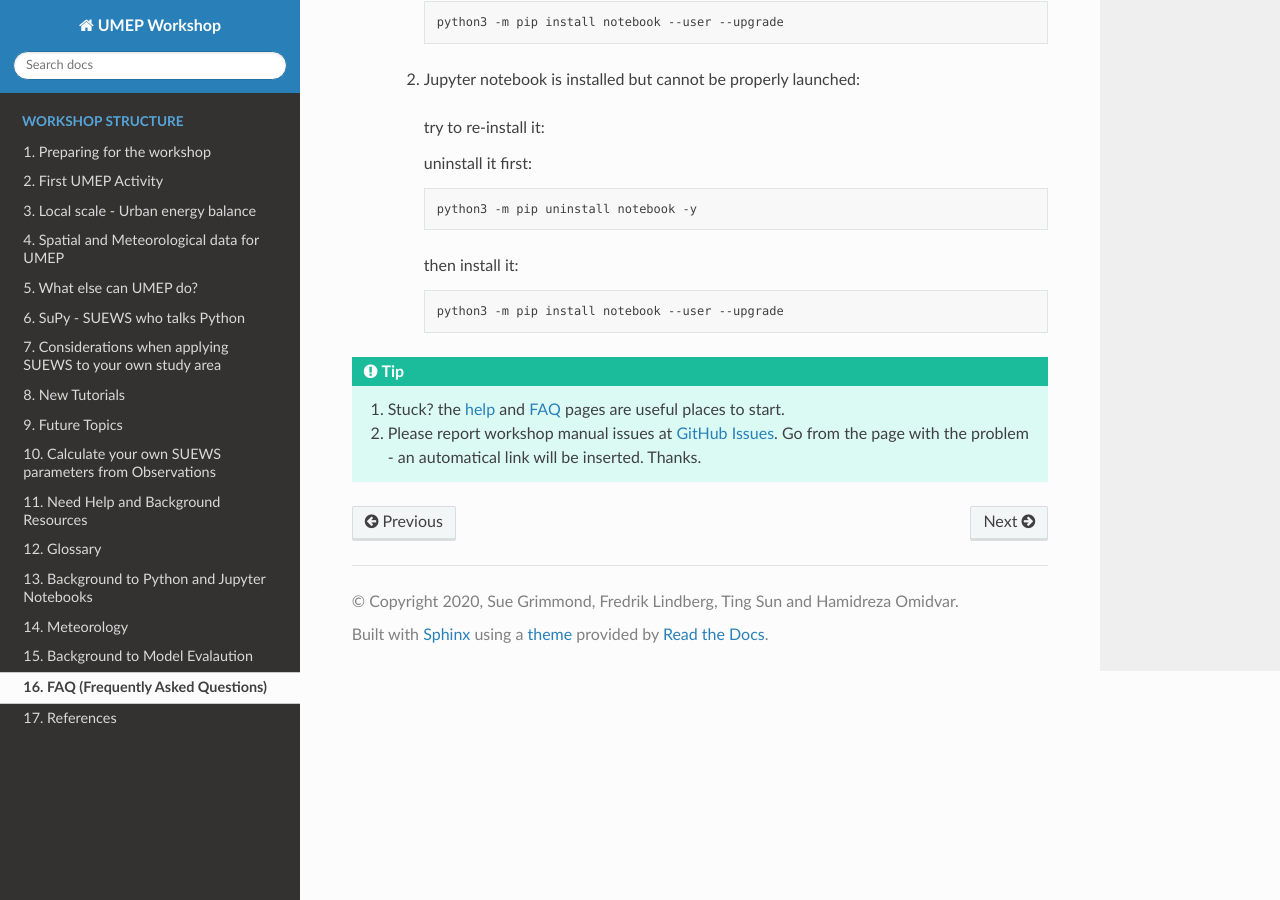
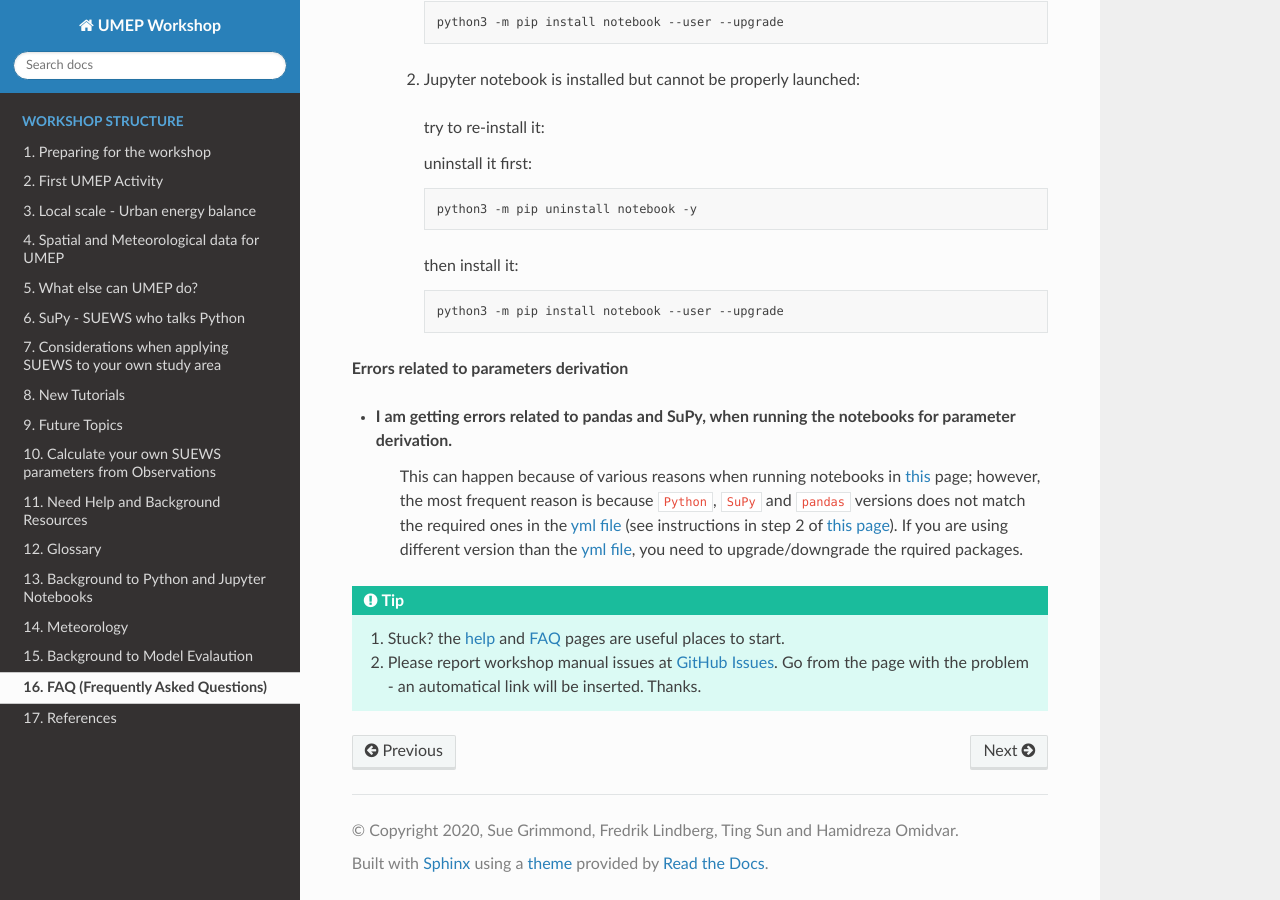
Before and after one commit to Urban-Meteorology-Reading/UMEP-Workshop, a Sphinx documentation site: the page built from source/FAQ.rst, in a window 1280 px wide and 900 px high, scrolled down 2771 px. Built offline with Sphinx 7.4.7 and the Read the Docs theme 2.0.0, drawn with Linux system fonts in a browser that asks for light colours.

Commit message:
updating FAQ

```diff
--- a/source/FAQ.rst
+++ b/source/FAQ.rst
@@ -134,3 +134,8 @@ Here are common questions that appear throughout the workshop.
     .. code-block:: shell
 
         python3 -m pip install notebook --user --upgrade
+
+**Errors related to parameters derivation**
+
+* I am getting errors related to pandas and SuPy, when running the notebooks for parameter derivation.
+    This can happen because of various reasons when running notebooks in `this <https://umep-workshop.readthedocs.io/en/latest/Parameters/tutorials/CP2.html>`_ page; however, the most frequent reason is because ``Python``, ``SuPy`` and ``pandas`` versions does not match the required ones in the `yml file <https://github.com/Urban-Meteorology-Reading/SUEWS_parameters/blob/master/environment.yml>`_ (see instructions in step 2 of `this page <https://umep-workshop.readthedocs.io/en/latest/Parameters/CalcParam.html#steps-to-using-these-notebooks>`_). If you are using different version than the `yml file <https://github.com/Urban-Meteorology-Reading/SUEWS_parameters/blob/master/environment.yml>`_, you need to upgrade/downgrade the rquired packages.
```
